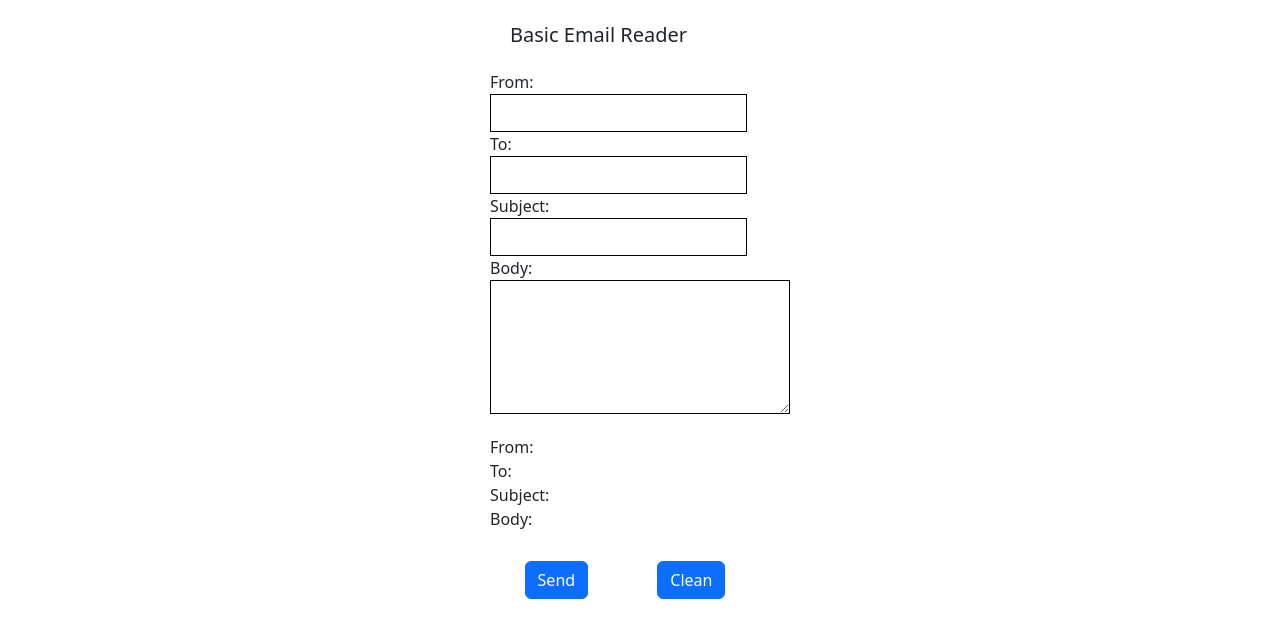
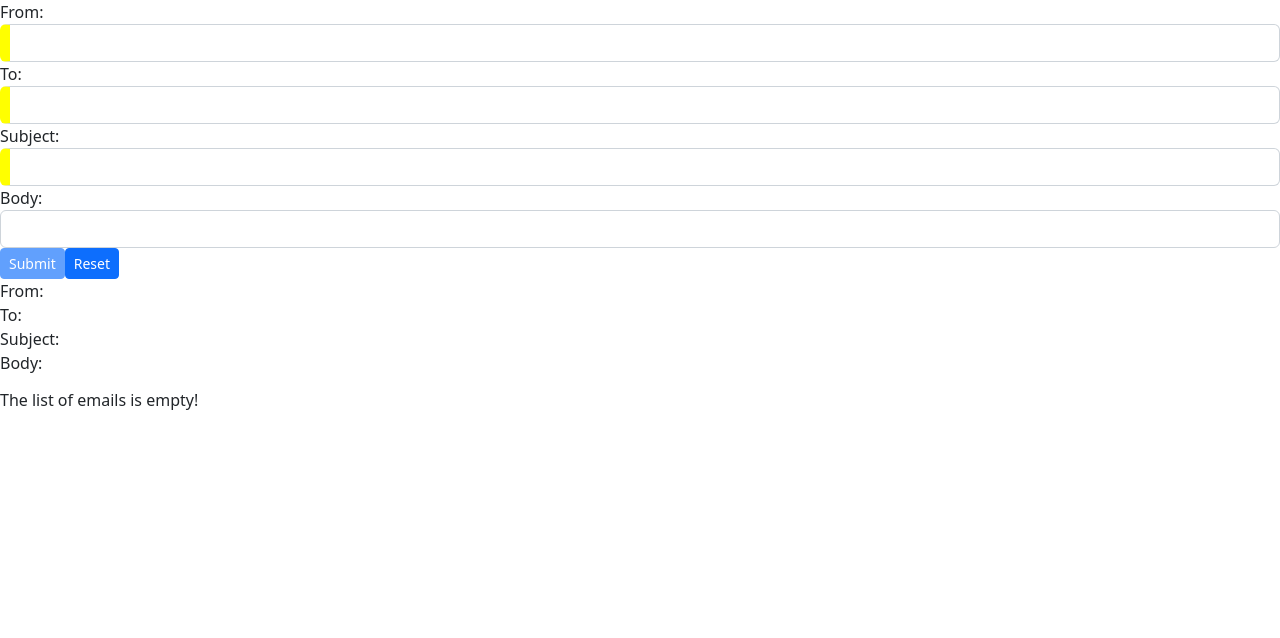
Before and after one commit to raluciure/EmailReader, an Angular app: page /email-form in a window 1280 px wide. Before the commit this address led to /email. Shown: the top 638 px of the page. Built offline with nearby package versions, Linux system fonts and the light colour scheme.

Commit message:
Added form assessment 2

```diff
--- a/src/app/app-routing.module.ts
+++ b/src/app/app-routing.module.ts
@@ -1,10 +1,12 @@
 import { NgModule } from '@angular/core';
 import { RouterModule, Routes, Router } from '@angular/router';
 import { EmailReaderBasicComponent } from './email-reader-basic/email-reader-basic.component';
+import { EmailReaderFormComponent } from './email-reader-form/email-reader-form.component';
 
 const routes: Routes = [
-  { path: '', redirectTo: '/email', pathMatch: 'full' },
+  { path: '', redirectTo: '/email-form', pathMatch: 'full' },
   { path: 'email', component: EmailReaderBasicComponent },
+  { path: 'email-form', component: EmailReaderFormComponent }
 ];
 
 @NgModule({
--- a/src/app/app.module.ts
+++ b/src/app/app.module.ts
@@ -6,11 +6,15 @@ import { AppComponent } from './app.component';
 import { NgbModule } from '@ng-bootstrap/ng-bootstrap';
 import { EmailReaderBasicComponent } from './email-reader-basic/email-reader-basic.component';
 import { FormsModule } from '@angular/forms';
+import { EmailReaderFormComponent } from './email-reader-form/email-reader-form.component';
+import { HighlightDirective } from './directives/highlight.directive';
 
 @NgModule({
   declarations: [
     AppComponent,
-    EmailReaderBasicComponent
+    EmailReaderBasicComponent,
+    EmailReaderFormComponent,
+    HighlightDirective
   ],
   imports: [
     BrowserModule,
--- /dev/null
+++ b/src/app/directives/highlight.directive.ts
@@ -0,0 +1,22 @@
+import { Directive, ElementRef, HostListener } from '@angular/core';
+
+@Directive({
+  selector: '[appHighlight]'
+})
+export class HighlightDirective {
+
+  constructor(private el: ElementRef) { }
+
+  @HostListener('focus') onFocus() {
+    this.highlight('yellow');
+  }
+
+  @HostListener('blur') onBlur() {
+    this.highlight('white');
+  }
+
+  private highlight(color: string) {
+    this.el.nativeElement.style.backgroundColor = color;
+  }
+
+}
--- /dev/null
+++ b/src/app/email-reader-form/email-reader-form.component.css
@@ -0,0 +1,7 @@
+.ng-valid[required], .ng-valid.required  {
+    border-left: 10px solid green;
+  }
+
+  .ng-invalid:not(form), .ng-invalid.required  {
+    border-left: 10px solid yellow;
+  }
--- /dev/null
+++ b/src/app/email-reader-form/email-reader-form.component.html
@@ -0,0 +1,73 @@
+<form #emailForm="ngForm" (ngSubmit)="sendForm()">
+    <div class="form-group">
+        <label> From: </label>
+        <input appHighlight class="form-control" type="text" required [(ngModel)]="email.from" name="fromEmail" #fromEmail="ngModel"
+            [ngClass]="fromEmail.valid || fromEmail.pristine ? '': 'bg-danger'"
+            pattern="[a-z0-9._%+-]+@[a-z0-9.-]+\.[a-z]{2,4}$">
+
+        <div class="alert alert-danger" *ngIf="fromEmail.touched && !fromEmail.valid">
+            <div *ngIf="fromEmail.errors?.['required']">Email is required.</div>
+            <div *ngIf="fromEmail.errors?.['pattern']">Email does not match the required pattern.</div>
+        </div>
+    </div>
+
+    <div class="form-group">
+        <label> To: </label>
+        <input appHighlight class="form-control" type="text" required [(ngModel)]="email.to" name="toEmail" #toEmail="ngModel"
+            [ngClass]="toEmail.valid || toEmail.pristine ? '': 'bg-danger'"
+            pattern="[a-z0-9._%+-]+@[a-z0-9.-]+\.[a-z]{2,4}$">
+
+        <div class="alert alert-danger" *ngIf="toEmail.touched && !toEmail.valid">
+            <div *ngIf="toEmail.errors?.['required']">Email is required.</div>
+            <div *ngIf="toEmail.errors?.['pattern']">Email does not match the required pattern.</div>
+        </div>
+    </div>
+
+    <div class="form-group">
+        <label> Subject: </label>
+        <input appHighlight class="form-control" type="text" required minlength="10" maxlength="50" [(ngModel)]="email.subject"
+            name="emailSubject" #emailSubject="ngModel"
+            [ngClass]="emailSubject.valid || emailSubject.pristine ? '': 'bg-danger'">
+            <div class="alert alert-danger" *ngIf="emailSubject.touched && !emailSubject.valid">
+                <div *ngIf="emailSubject.errors?.['minlength']">Subject requires minimum 10 characters.</div>
+                <div *ngIf="emailSubject.errors?.['maxlength']">Subject cannot have more than 50 characters.</div>
+            </div>
+    </div>
+
+    <div class="form-group">
+        <label> Body: </label>
+        <input appHighlight class="form-control" type="text" [(ngModel)]="email.body" name="emailBody" #emailBody="ngModel">
+    </div>
+
+    <div class="text-right">
+        <button class="btn btn-primary btn-sm mr-1" type="submit" [disabled]="!emailForm.form.valid">Submit</button>
+        <button class="btn btn-primary btn-sm mr-1" type="button" (click)="clear()">Reset</button>
+    </div>
+
+    <p class="up-to-date-view">
+        From: {{ email.from }} <br>
+        To: {{ email.to }} <br>
+        Subject: {{ email.subject }} <br>
+        Body: {{ email.body }} <br>
+    </p>
+
+
+    <div *ngIf="list.length==0">
+        <h6>The list of emails is empty!</h6>
+    </div>
+
+    <div *ngIf="list.length!=0">
+        <table class="table">
+            <tr>
+                <td>To</td>
+                <td>Subject</td>
+            </tr>
+            <tr *ngFor="let email of list" class="table">
+                <td>{{email.to}}</td>
+                <td>{{email.subject}}</td>
+            </tr>
+
+        </table>
+
+    </div>
+</form>
--- /dev/null
+++ b/src/app/email-reader-form/email-reader-form.component.ts
@@ -0,0 +1,46 @@
+import { Component, OnInit, ViewChild } from '@angular/core';
+import { Email } from '../interfaces/email';
+
+@Component({
+  selector: 'app-email-reader-form',
+  templateUrl: './email-reader-form.component.html',
+  styleUrls: ['./email-reader-form.component.css']
+})
+export class EmailReaderFormComponent implements OnInit {
+
+  email: Email;
+  emailsList: Email[] = [];
+  list: Email[] = [];
+  @ViewChild('emailForm') emailForm: any;
+
+
+  constructor() {
+    this.email = { from: "", to: "", subject: "", body: "" };
+    //this.emailsList = undefined;
+  }
+
+  ngOnInit(): void {
+  }
+
+  sendForm(): void {
+    //this.emailsList?.push(this.email);
+    this.list.push(this.email);
+    console.log(this.list.length);
+    this.emailsList[this.list.length-1]=this.email;
+    console.log(this.emailsList);
+    window.alert('The email ' + this.email.subject + ' has been sent to ' + this.email.to);
+    // this.clear();
+  }
+
+  clear(): void {
+    this.email.from = "";
+    this.email.to = "";
+    this.email.subject = "";
+    this.email.body = "";
+    this.emailForm.reset();
+  }
+
+
+
+
+}
```
Also changed, not shown: 2 other files (tests, documents, lock files or other folders).
